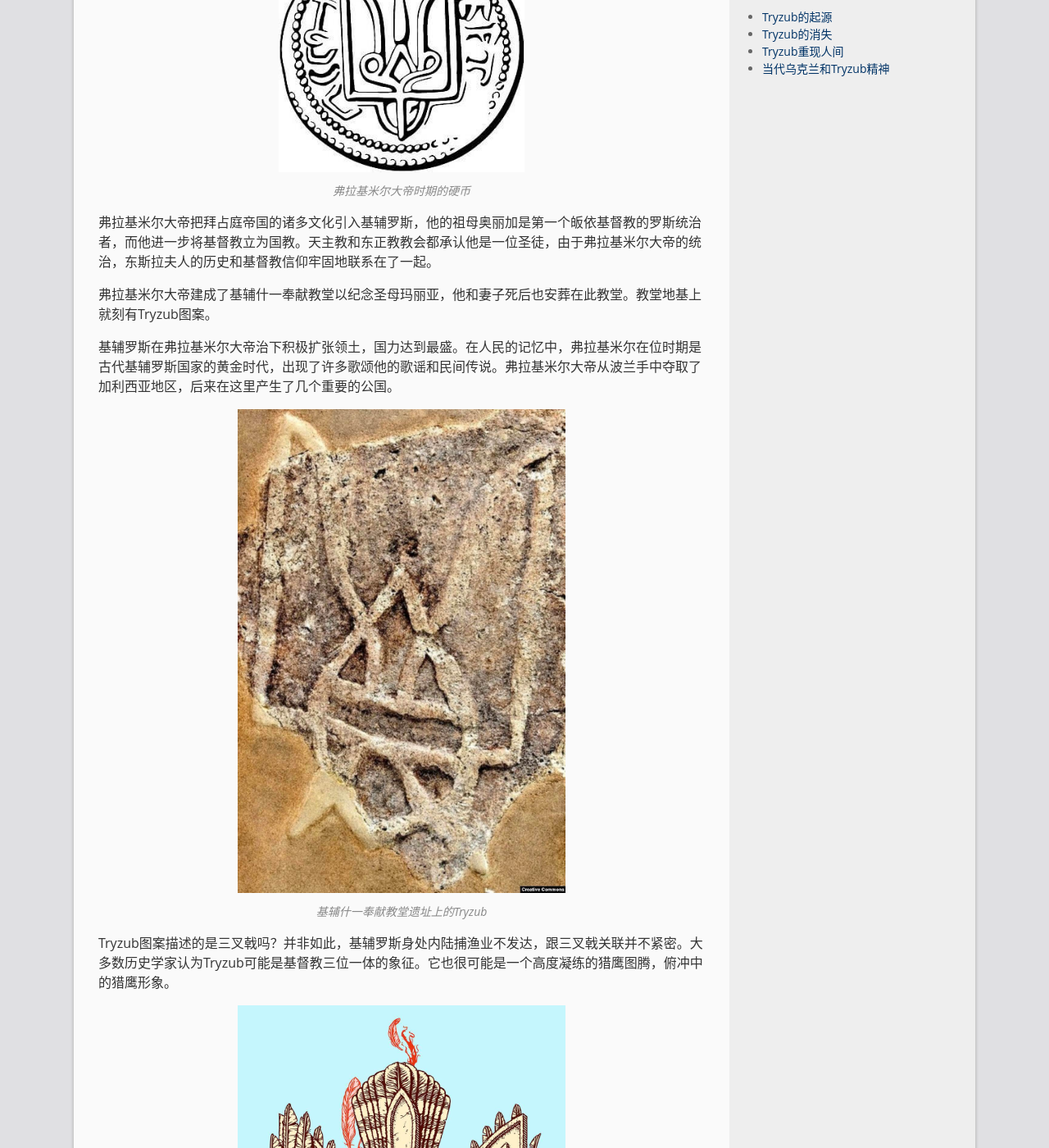
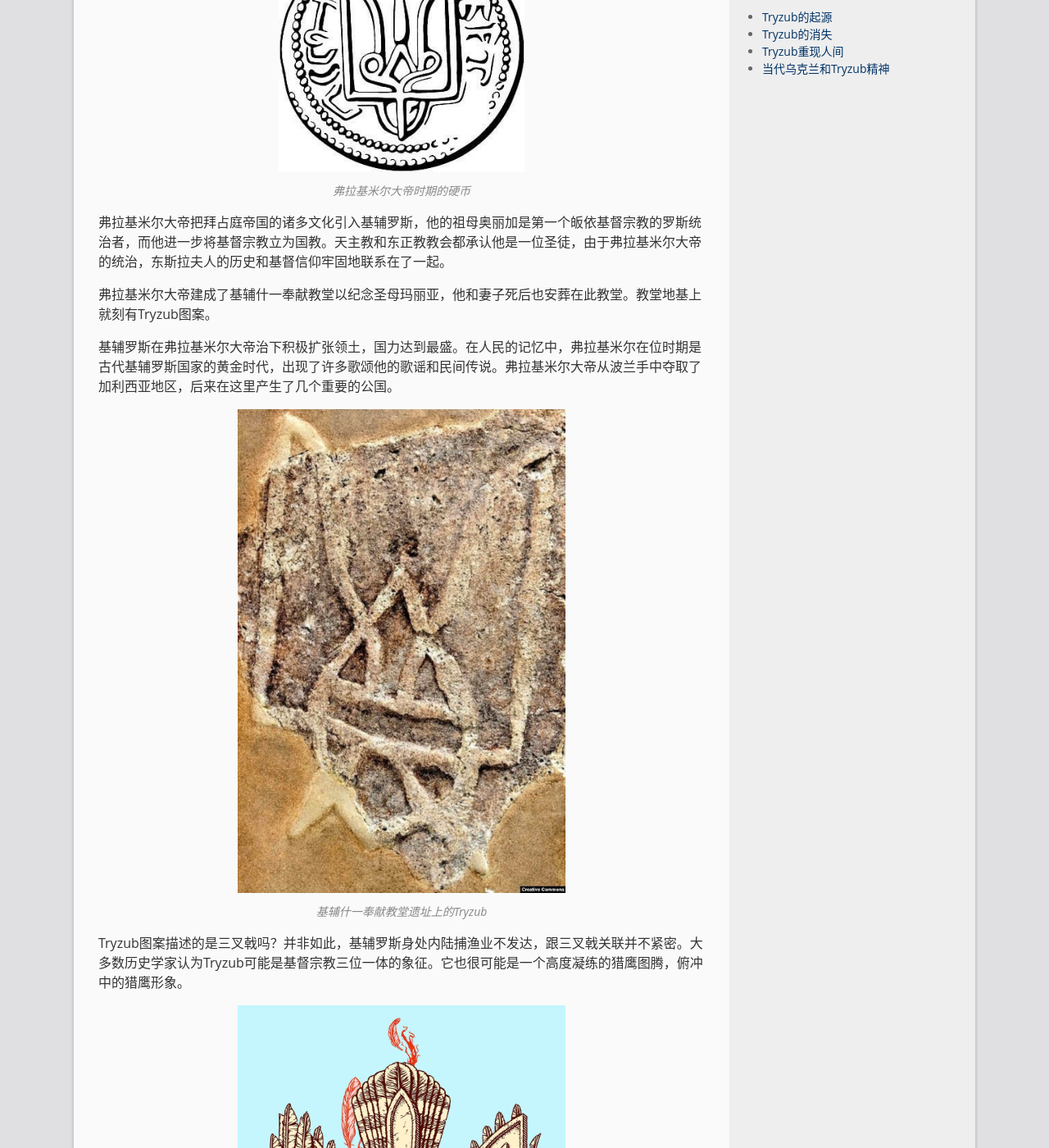
Before and after one commit to LiPinghai/lipinghai.github.io, a Jekyll site: the page built from _posts/original/2022-03-21-ukraine-tryzub.md, in a window 1280 px wide and 1400 px high, scrolled down 4473 px. Shown: the whole window at 82% size. Built offline with Jekyll 4.4.1, drawn with Linux system fonts in a browser that asks for light colours; comment, search, counter and statistics services are not loaded; some of the changed text lies outside the part shown.

Commit message:
Update 2022-03-21-ukraine-tryzub.md

```diff
--- a/_posts/original/2022-03-21-ukraine-tryzub.md
+++ b/_posts/original/2022-03-21-ukraine-tryzub.md
@@ -54,7 +54,7 @@ excerpt: '反战的游行队伍里挥舞着乌克兰蓝黄国旗，城市地标
 ![img](../../assets/tryzub/x88227957.jpeg){:width="300px"}
 *弗拉基米尔大帝时期的硬币*
 
-弗拉基米尔大帝把拜占庭帝国的诸多文化引入基辅罗斯，他的祖母奥丽加是第一个皈依基督教的罗斯统治者，而他进一步将基督教立为国教。天主教和东正教教会都承认他是一位圣徒，由于弗拉基米尔大帝的统治，东斯拉夫人的历史和基督教信仰牢固地联系在了一起。
+弗拉基米尔大帝把拜占庭帝国的诸多文化引入基辅罗斯，他的祖母奥丽加是第一个皈依基督宗教的罗斯统治者，而他进一步将基督宗教立为国教。天主教和东正教教会都承认他是一位圣徒，由于弗拉基米尔大帝的统治，东斯拉夫人的历史和基督信仰牢固地联系在了一起。
 
 弗拉基米尔大帝建成了基辅什一奉献教堂以纪念圣母玛丽亚，他和妻子死后也安葬在此教堂。教堂地基上就刻有Tryzub图案。
 
@@ -63,7 +63,7 @@ excerpt: '反战的游行队伍里挥舞着乌克兰蓝黄国旗，城市地标
 ![img](../../assets/tryzub/x88227958.jpeg){:width="400px"}
 *基辅什一奉献教堂遗址上的Tryzub*
 
-Tryzub图案描述的是三叉戟吗？并非如此，基辅罗斯身处内陆捕渔业不发达，跟三叉戟关联并不紧密。大多数历史学家认为Tryzub可能是基督教三位一体的象征。它也很可能是一个高度凝练的猎鹰图腾，俯冲中的猎鹰形象。
+Tryzub图案描述的是三叉戟吗？并非如此，基辅罗斯身处内陆捕渔业不发达，跟三叉戟关联并不紧密。大多数历史学家认为Tryzub可能是基督宗教三位一体的象征。它也很可能是一个高度凝练的猎鹰图腾，俯冲中的猎鹰形象。
 
 ![img](../../assets/tryzub/x88227959.jpeg){:width="400px"}
 *俯冲猎鹰*
@@ -169,7 +169,7 @@ Tryzub图案描述的是三叉戟吗？并非如此，基辅罗斯身处内陆
 ![img](../../assets/tryzub/x88228073.jpeg){:width="600px"}
 *2021乌克兰大国徽草案*
 
-前面提到过Tryzub符号的两种解释：三位一体、猎鹰。也许两者兼有才是最正确解释——猎鹰是留里克家族的图腾，文献中留里克的大公们经常被称为猎鹰，而猎鹰图案在被简化为双叉形状，再在弗拉基米尔大帝时因为归宗基督教演变成三叉形状。
+前面提到过Tryzub符号的两种解释：三位一体、猎鹰。也许两者兼有才是最正确解释——猎鹰是留里克家族的图腾，文献中留里克的大公们经常被称为猎鹰，而猎鹰图案在被简化为双叉形状，再在弗拉基米尔大帝时因为归宗基督后演变成三叉形状。
 
 1860-1862年间，欧洲发生了一场关于Tryzub的意义的争论，学者们的想法大相径庭，包括有拜占庭皇帝权杖尖端、王冠、圣灵之鸽、船锚、诺曼头盔、诺曼斧头的末端等。还有人认为是剑的象征，因为有些古老的Tryzub被描绘成剑的形状。
 
```
